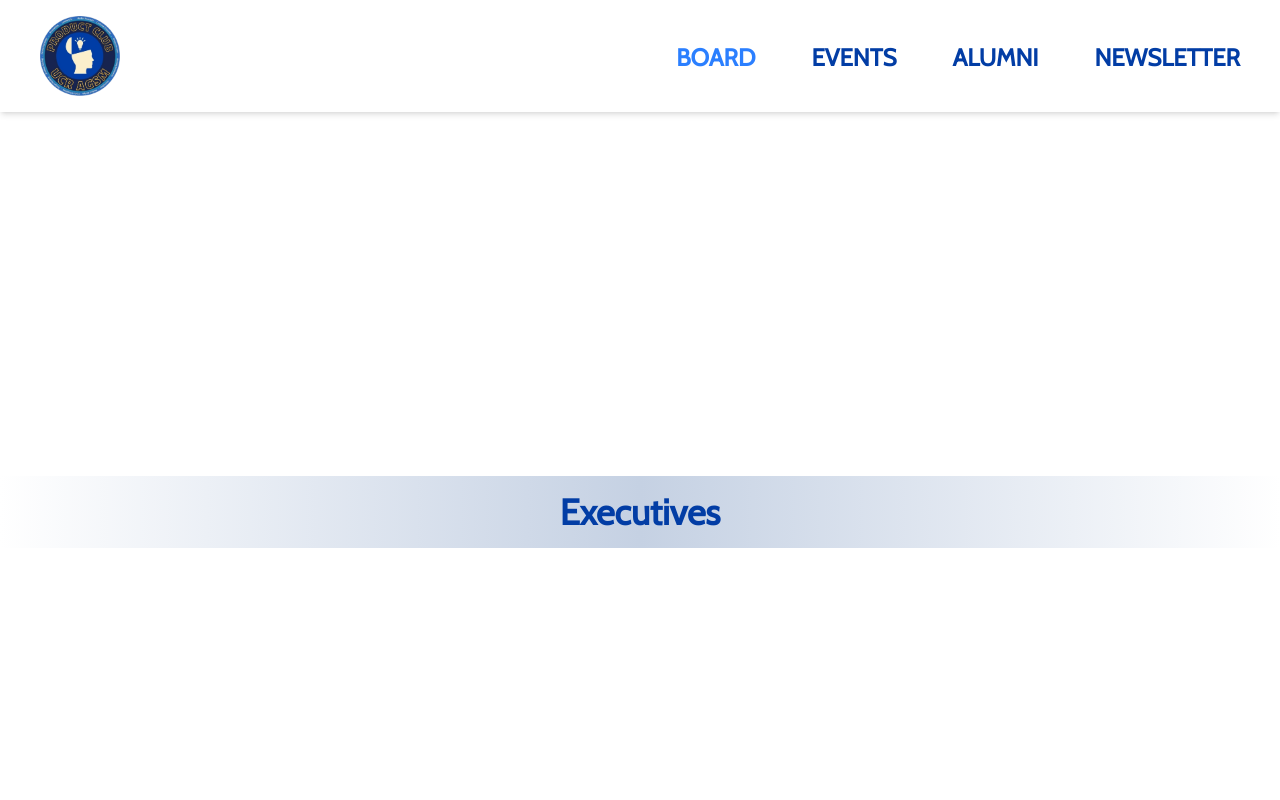
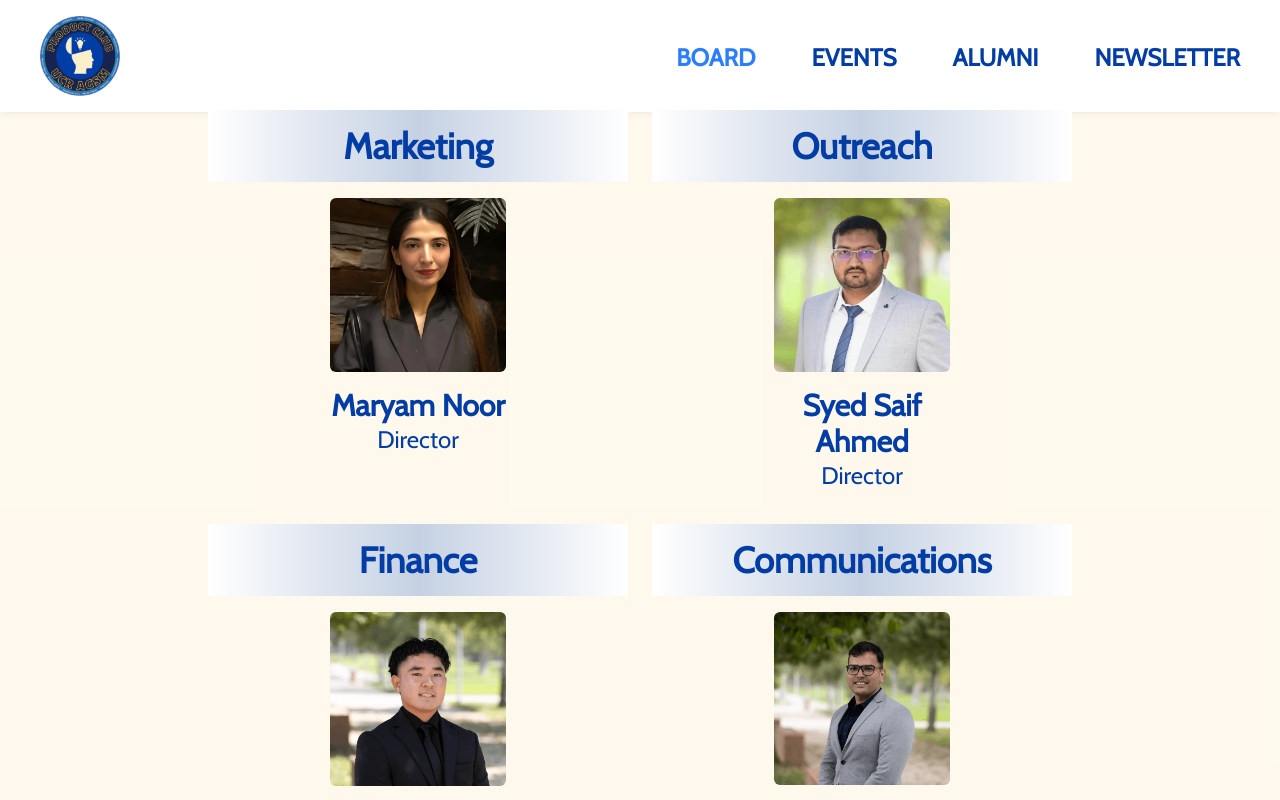
Before and after one commit to acm-ucr/agsm-website, a Next.js app: page /board in a window 1280 px wide. Shown: the top 800 px of the page. Built offline with nearby package versions, Linux system fonts and the light colour scheme.

Commit message:
completed the marketing, outreach, finance, and communications mapping

```diff
--- a/src/app/board/page.tsx
+++ b/src/app/board/page.tsx
@@ -1,9 +1,9 @@
-import Header from "@/components/board/Header";
+import BoardMap from "@/components/board/BoardMap";
 
 const Board = () => {
   return (
-    <div className="flex h-screen w-screen items-center justify-center">
-      <Header title="Executives" />
+    <div className="bg-agsm-yellow-100 flex h-screen w-screen flex-col items-center justify-center">
+      <BoardMap />
     </div>
   );
 };
--- /dev/null
+++ b/src/components/board/BoardMap.tsx
@@ -0,0 +1,74 @@
+import Card from "@/components/board/Card";
+import Header from "@/components/board/Header";
+import { board } from "@/data/Board";
+
+const BoardMap = () => {
+  return (
+    <div className="flex h-full w-full items-center justify-center py-8">
+      <div className="grid w-full max-w-4xl grid-cols-2 gap-6 px-4">
+        <div className="flex flex-col items-center gap-2">
+          <Header title="Marketing" />
+          <div className="flex w-full flex-row justify-center gap-2">
+            {board.slice(0, 1).map(({ image, name, position }, index) => (
+              <div className="box-border w-48 p-2">
+                <Card
+                  key={index}
+                  name={name}
+                  position={position}
+                  image={image}
+                />
+              </div>
+            ))}
+          </div>
+        </div>
+        <div className="flex flex-col items-center gap-2">
+          <Header title="Outreach" />
+          <div className="flex w-full flex-row justify-center gap-2">
+            {board.slice(1, 2).map(({ image, name, position }, index) => (
+              <div className="box-border w-48 p-2">
+                <Card
+                  key={index}
+                  name={name}
+                  position={position}
+                  image={image}
+                />
+              </div>
+            ))}
+          </div>
+        </div>
+        <div className="flex flex-col items-center gap-2">
+          <Header title="Finance" />
+          <div className="flex w-full flex-row justify-center gap-2">
+            {board.slice(2, 3).map(({ image, name, position }, index) => (
+              <div className="box-border w-48 p-2">
+                <Card
+                  key={index}
+                  name={name}
+                  position={position}
+                  image={image}
+                />
+              </div>
+            ))}
+          </div>
+        </div>
+        <div className="flex flex-col items-center gap-2">
+          <Header title="Communications" />
+          <div className="flex w-full flex-row justify-center gap-2">
+            {board.slice(3, 4).map(({ image, name, position }, index) => (
+              <div className="box-border w-48 p-2">
+                <Card
+                  key={index}
+                  name={name}
+                  position={position}
+                  image={image}
+                />
+              </div>
+            ))}
+          </div>
+        </div>
+      </div>
+    </div>
+  );
+};
+
+export default BoardMap;
--- /dev/null
+++ b/src/data/Board.ts
@@ -0,0 +1,27 @@
+import Maryam from "@/public/board/Maryam.webp";
+import Syed from "@/public/board/Syed.webp";
+import Kyle from "@/public/board/Kyle.webp";
+import Vishal from "@/public/board/Vishal.webp";
+
+export const board = [
+  {
+    image: Maryam,
+    name: "Maryam Noor",
+    position: "Director",
+  },
+  {
+    image: Syed,
+    name: "Syed Saif Ahmed",
+    position: "Director",
+  },
+  {
+    image: Kyle,
+    name: "Kyle Nishikawa",
+    position: "Director",
+  },
+  {
+    image: Vishal,
+    name: "Vishal Sharma",
+    position: "Director",
+  },
+];
```
Also changed, not shown: package.json (+2 -7 lines), 1 other file (tests, documents, lock files or other folders).
